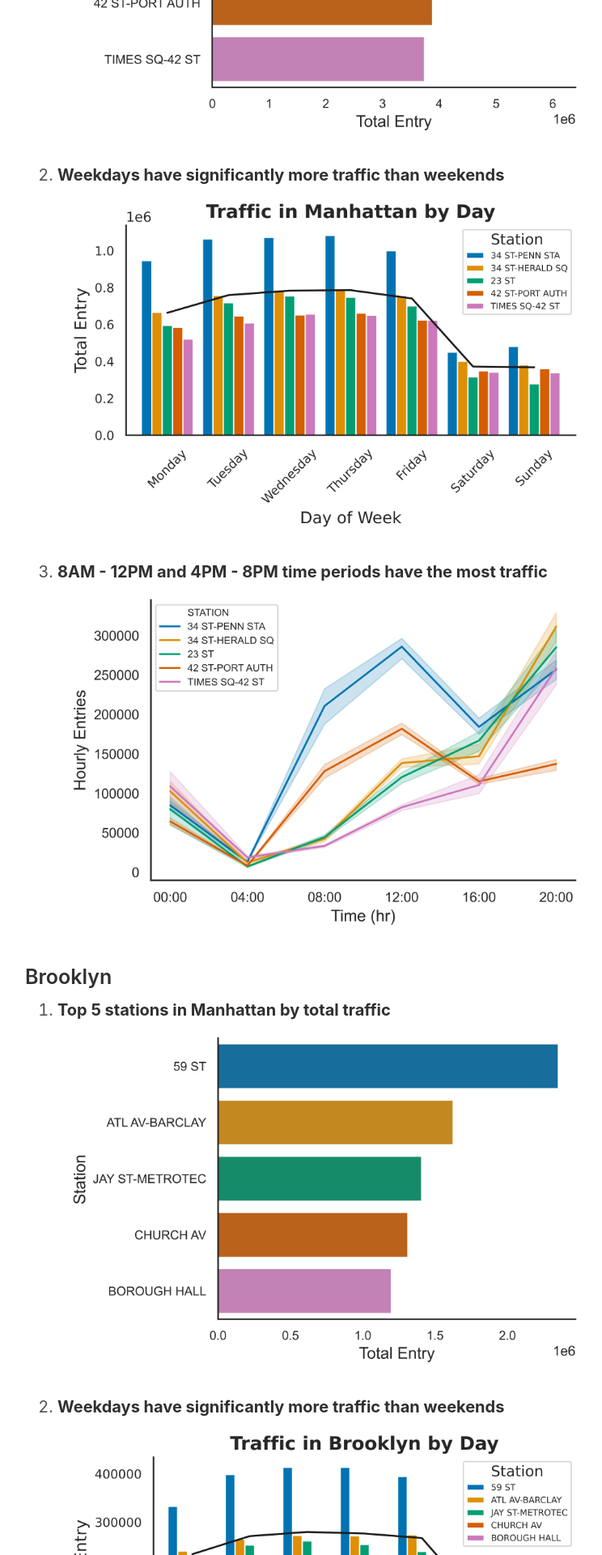
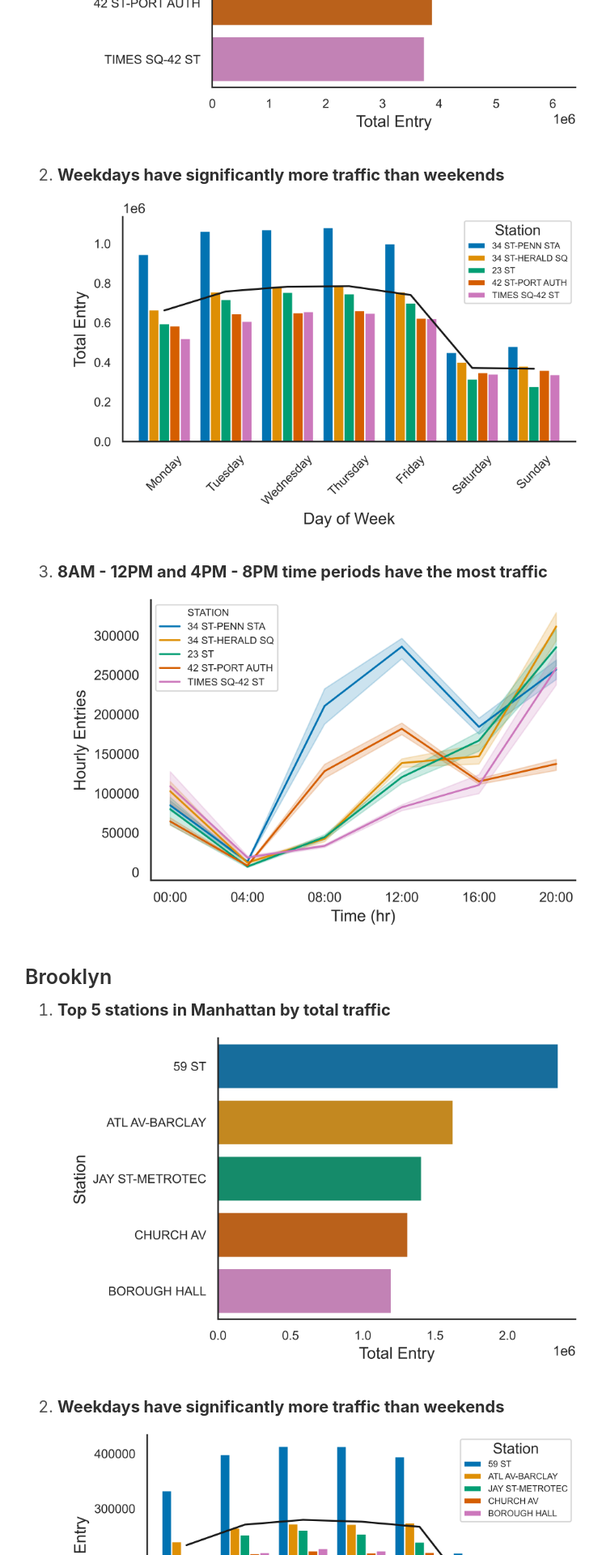
Before and after one commit to eunchanity/eunchanity.github.io, a Jekyll site: the page built from _posts/2020-07-06-Project-1-MTA.md, in a window 1280 px wide. Shown: the part 4053-5973 px from the top of the page at 81% size, without its empty margins (259-1003 px from the left). Built offline with Jekyll 4.4.1, drawn with Linux system fonts in a browser that asks for light colours.

Commit message:
updated plots

```diff
--- a/_posts/2020-07-06-Project-1-MTA.md
+++ b/_posts/2020-07-06-Project-1-MTA.md
@@ -91,7 +91,7 @@ Focusing on the final goal (increase attendance at the gala), our team searched
 <img src="{{ site.url }}/images/Manhattan_Volume.png">
 
 2. **Weekdays have significantly more traffic than weekends**
-<img src="{{ site.url }}/images/Manhattan_Daily.png">
+<img src="{{ site.url }}/images/Manhattan_Weekly.png">
 
 3. **8AM - 12PM and 4PM - 8PM time periods have the most traffic**
 <img src="{{ site.url }}/images/Manhattan_Hourly.png">
@@ -102,7 +102,7 @@ Focusing on the final goal (increase attendance at the gala), our team searched
 <img src="{{ site.url }}/images/Brooklyn_Volume.png">
 
 2. **Weekdays have significantly more traffic than weekends**
-<img src="{{ site.url }}/images/Brooklyn_Daily.png">
+<img src="{{ site.url }}/images/Brooklyn_Weekly.png">
 
 3. **8AM - 12PM and 4PM - 8PM time periods have the most traffic**
 <img src="{{ site.url }}/images/Brooklyn_Hourly.png">
```
Also changed, not shown: images/Brooklyn_Daily.png (deleted), images/Brooklyn_Weekly.png (added), images/Manhattan_Daily.png (deleted), images/Manhattan_Weekly.png (added), 1 other file.
